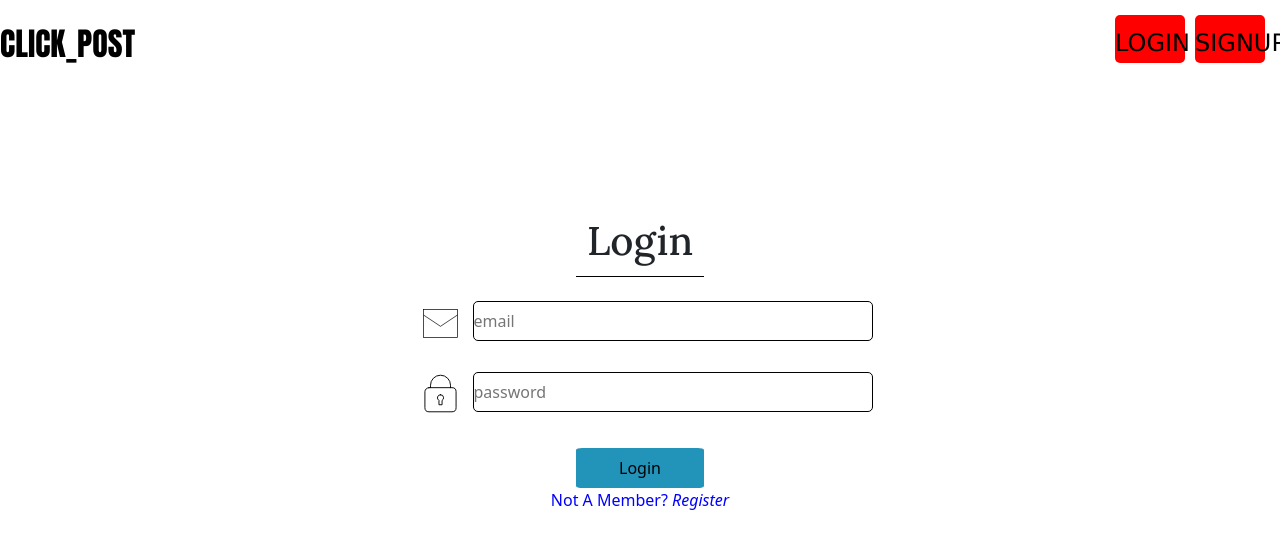
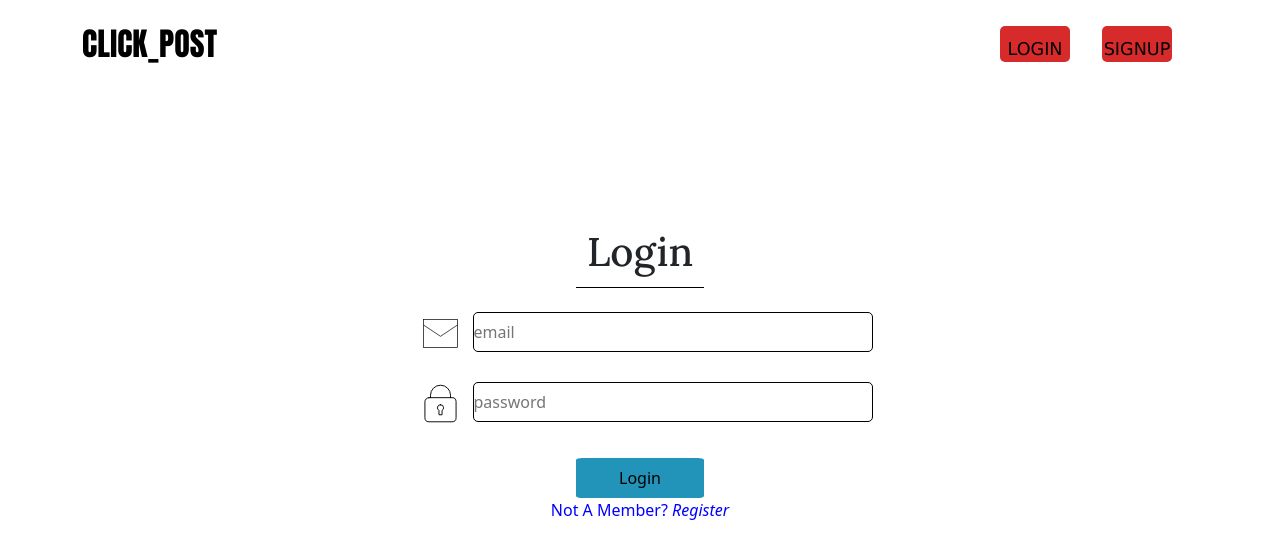
Before and after one commit to lijitht4107/clickPost-FE, a React (Create React App) app: page /Login in a window 1280 px wide. Shown: the top 558 px of the page. Built offline with nearby package versions, Linux system fonts and the light colour scheme.

Commit message:
login area style change

```diff
--- a/src/components/commen/FirstNav.jsx
+++ b/src/components/commen/FirstNav.jsx
@@ -6,12 +6,14 @@ function FirstNav() {
    const navigate = useNavigate()
   return (
     <div>
+      <div className='container'>
       <div className='nav'>
         <li className='nav-item nav-icon' onClick={()=>navigate('/')}>click_post</li>
         <span className='d-flex'>
         <li className='nav-item nav-sinlog' onClick={()=>navigate('/Login')}>login</li>
         <li className='nav-item nav-sinlog' onClick={()=>navigate('/signup')}>signup</li>
         </span>
+        </div>
       </div>
     </div>
   )
--- a/src/components/css/FirstNav.css
+++ b/src/components/css/FirstNav.css
@@ -17,14 +17,15 @@
     border-radius: 5px;
 }
 .nav-sinlog{
-    background-color: red;
-    font-size: x-large;
+    background-color: rgb(215, 43, 43);
+    font-size:1.1rem;
+    font-weight: 500;
     border-radius: 5px;
-    margin: 5px;
+    margin: 1rem;
     font-family: 'Lucida Sans', 'Lucida Sans Regular', 'Lucida Grande', 'Lucida Sans Unicode', Geneva, Verdana, sans-serif;
 }
 .nav-sinlog:hover{
-    background-color: darkred;
+    background-color: rgb(244, 101, 101);
     color: white;
     cursor: pointer;
 }
--- a/src/pages/FrontFace.jsx
+++ b/src/pages/FrontFace.jsx
@@ -5,13 +5,16 @@ import { Link } from "react-router-dom";
 
 function FrontFace() {
   return (
-    <div>
-      <h3 className="head">CLICK_POST</h3>
-      <div className="front-area">
+    <>
+    <div >
+      <div className="container">
+      <h3 className="head ">CLICK_POST</h3>
+
+      </div><div className="front-area">
         <div className="front-page">
           <h1 className="front-body-text">
             make your world with your camera{" "}
-            <button className=" d-grid  btn btn-info">
+            <button className="  btn btn-info">
               <Link to="/signup">start</Link>
             </button>
           </h1>{" "}
@@ -21,6 +24,7 @@ function FrontFace() {
         <FooterFront/>
       </div>
     </div>
+    </>
   );
 }
 
--- a/src/pages/css/FrontInterface.css
+++ b/src/pages/css/FrontInterface.css
@@ -25,6 +25,7 @@
     top: 30%;
     right: 15%;
 }
+
 .footer {
     text-transform: uppercase;
     text-align: center;
```
